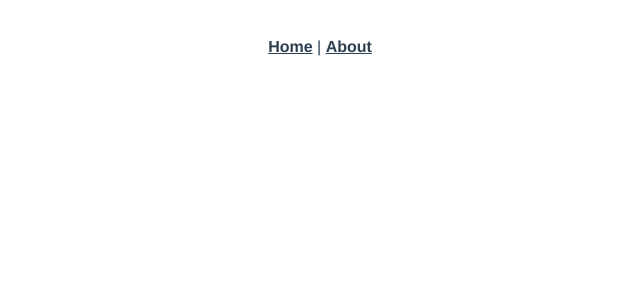
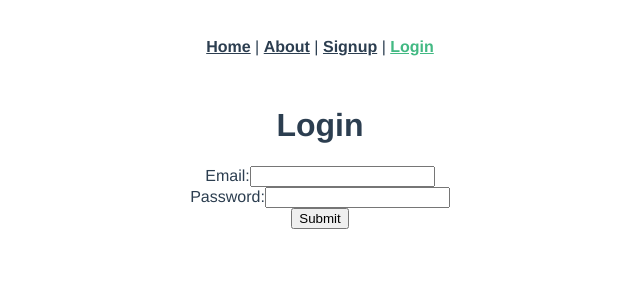
Before and after one commit to aw0ng/frontend_recyclopedia, a Vue app: page /login in a window 1280 px wide. Shown: the top 300 px of the page, without its empty margins (320-960 px from the left). Built offline with nearby package versions, Linux system fonts and the light colour scheme.

Commit message:
add login component

```diff
--- a/src/App.vue
+++ b/src/App.vue
@@ -4,6 +4,10 @@
       <router-link to="/">Home</router-link>
       |
       <router-link to="/about">About</router-link>
+      |
+      <router-link to="/signup">Signup</router-link>
+      |
+      <router-link to="/login">Login</router-link>
     </div>
     <router-view />
   </div>
--- a/src/main.js
+++ b/src/main.js
@@ -6,6 +6,11 @@
 axios.defaults.headers.common["X-Requested-With"] = "XMLHttpRequest";
 axios.defaults.baseURL = process.env.NODE_ENV === "development" ? "http://localhost:3000" : "/";
 
+var jwt = localStorage.getItem("jwt");
+if (jwt) {
+  axios.defaults.headers.common["Authorization"] = "Bearer " + jwt;
+}
+
 Vue.config.productionTip = false;
 
 new Vue({
--- a/src/router/index.js
+++ b/src/router/index.js
@@ -3,6 +3,7 @@
 import Home from "../views/Home.vue";
 import About from "../views/About.vue";
 import Signup from "../views/Signup.vue";
+import Login from "../views/Login.vue";
 
 Vue.use(VueRouter);
 
@@ -22,6 +23,11 @@
     name: "Signup",
     component: Signup,
   },
+  {
+    path: "/login",
+    name: "Login",
+    component: Login,
+  },
 ];
 
 const router = new VueRouter({
--- /dev/null
+++ b/src/views/Login.vue
@@ -0,0 +1,56 @@
+<template>
+  <div class="login">
+    <form v-on:submit.prevent="submit()">
+      <h1>Login</h1>
+      <ul>
+        <li class="text-danger" v-for="error in errors" v-bind:key="error">
+          {{ error }}
+        </li>
+      </ul>
+      <div class="form-group">
+        <label>Email:</label>
+        <input type="email" class="form-control" v-model="email" />
+      </div>
+      <div class="form-group">
+        <label>Password:</label>
+        <input type="password" class="form-control" v-model="password" />
+      </div>
+      <input type="submit" class="btn btn-primary" value="Submit" />
+    </form>
+  </div>
+</template>
+
+<script>
+import axios from "axios";
+
+export default {
+  data: function () {
+    return {
+      email: "",
+      password: "",
+      errors: [],
+    };
+  },
+  methods: {
+    submit: function () {
+      var params = {
+        email: this.email,
+        password: this.password,
+      };
+      axios
+        .post("/api/sessions", params)
+        .then((response) => {
+          axios.defaults.headers.common["Authorization"] = "Bearer " + response.data.jwt;
+          localStorage.setItem("jwt", response.data.jwt);
+          this.$router.push("/");
+        })
+        .catch((error) => {
+          console.log(error.response);
+          this.errors = ["Invalid email or password."];
+          this.email = "";
+          this.password = "";
+        });
+    },
+  },
+};
+</script>
```
